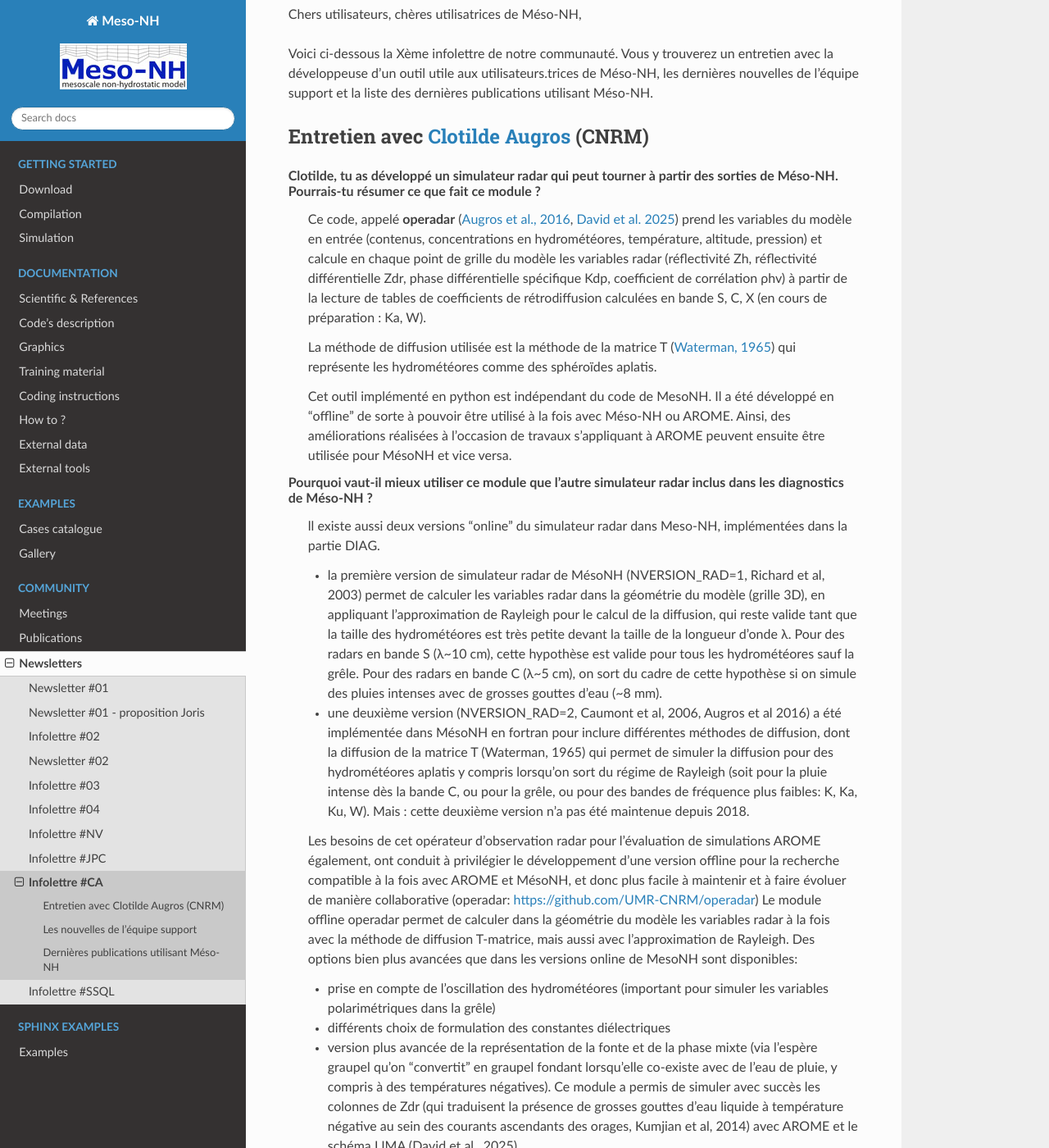
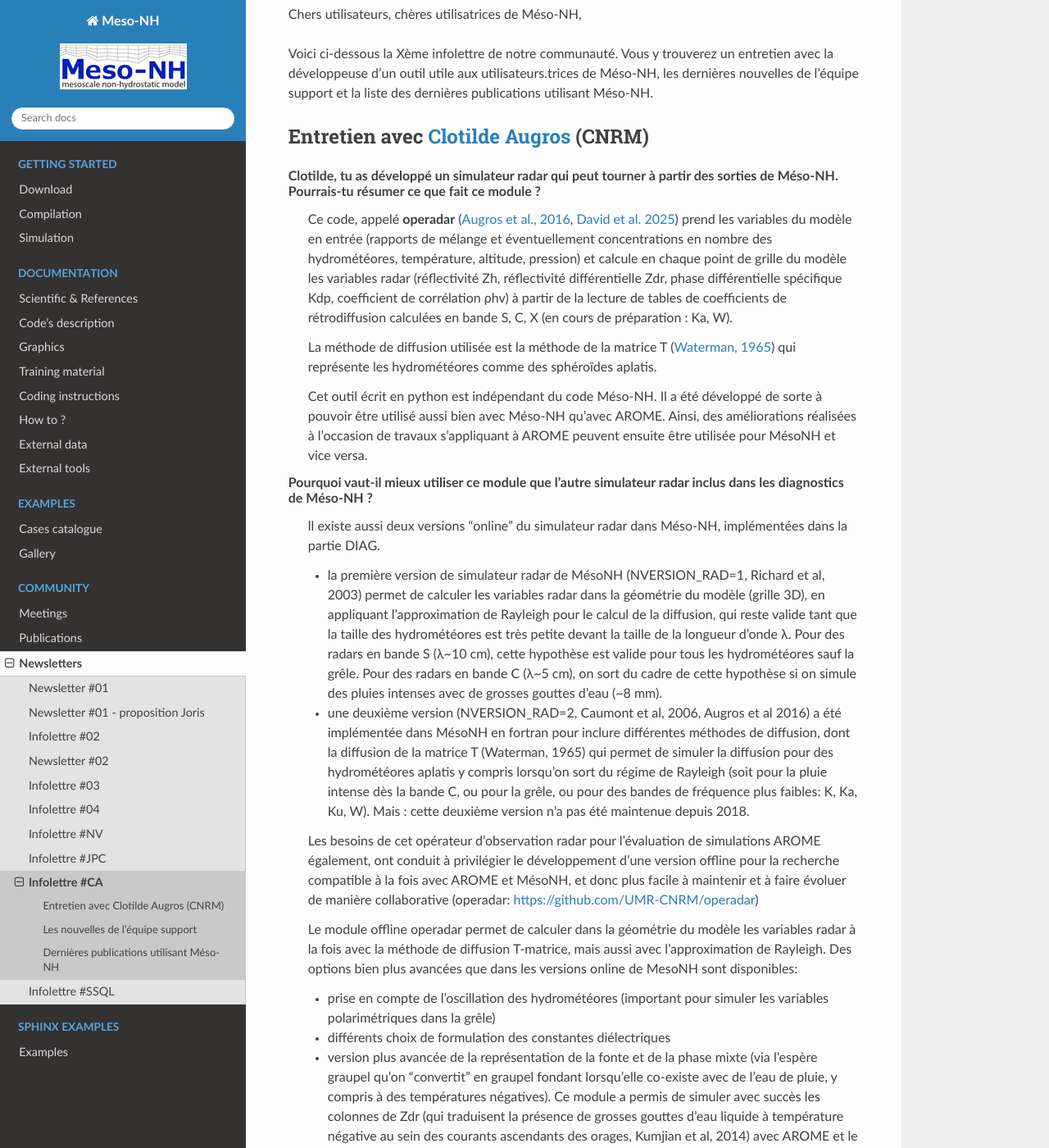
Before and after one commit to JorisPianezze/mesonh_beta_test_guide, a Sphinx documentation site: the page built from docs/source/community/newsletters/newsletter_CA.rst, in a window 1280 px wide and 1400 px high, scrolled down 202 px. Shown: the whole window at 82% size. Built offline with Sphinx 7.4.7 and the Read the Docs theme 3.1.0, drawn with Linux system fonts in a browser that asks for light colours; pages that are not in the unit, such as notebooks, are missing from menus; some of the changed text lies outside the part shown.

Commit message:
Update newsletter_CA.rst

```diff
--- a/docs/source/community/newsletters/newsletter_CA.rst
+++ b/docs/source/community/newsletters/newsletter_CA.rst
@@ -12,21 +12,22 @@
 ************************************************************************************
 
 Clotilde, tu as développé un simulateur radar qui peut tourner à partir des sorties de Méso-NH. Pourrais-tu résumer ce que fait ce module ?
-  Ce code, appelé **operadar** (`Augros et al., 2016 <https://doi.org/10.1002/qj.2572>`_, `David et al. 2025 <https://doi.org/10.5194/egusphere-2025-685>`_) prend les variables du modèle en entrée (contenus, concentrations en hydrométéores, température, altitude, pression) et calcule en chaque point de grille du modèle les variables radar (réflectivité Zh, réflectivité différentielle Zdr, phase différentielle spécifique Kdp, coefficient de corrélation ρhv) à partir de la lecture de tables de coefficients de rétrodiffusion calculées en bande S, C, X (en cours de préparation : Ka, W).
+  Ce code, appelé **operadar** (`Augros et al., 2016 <https://doi.org/10.1002/qj.2572>`_, `David et al. 2025 <https://doi.org/10.5194/egusphere-2025-685>`_) prend les variables du modèle en entrée (rapports de mélange et éventuellement concentrations en nombre des hydrométéores, température, altitude, pression) et calcule en chaque point de grille du modèle les variables radar (réflectivité Zh, réflectivité différentielle Zdr, phase différentielle spécifique Kdp, coefficient de corrélation ρhv) à partir de la lecture de tables de coefficients de rétrodiffusion calculées en bande S, C, X (en cours de préparation : Ka, W).
 
   La méthode de diffusion utilisée est la méthode de la matrice T (`Waterman, 1965 <https://doi.org/10.1109/PROC.1965.4058>`_) qui représente les hydrométéores comme des sphéroïdes aplatis.
 
-  Cet outil implémenté en python est indépendant du code de MesoNH. Il a été développé en “offline” de sorte à pouvoir être utilisé à la fois avec Méso-NH ou AROME. Ainsi, des améliorations réalisées à l’occasion de travaux s’appliquant à AROME peuvent ensuite être utilisée pour MésoNH et vice versa.
+  Cet outil écrit en python est indépendant du code Méso-NH. Il a été développé de sorte à pouvoir être utilisé aussi bien avec Méso-NH qu'avec AROME. Ainsi, des améliorations réalisées à l’occasion de travaux s’appliquant à AROME peuvent ensuite être utilisée pour MésoNH et vice versa.
 
 Pourquoi vaut-il mieux utiliser ce module que l'autre simulateur radar inclus dans les diagnostics de Méso-NH ?
-  ll existe aussi deux versions “online” du simulateur radar dans Meso-NH, implémentées dans la partie DIAG.
+  ll existe aussi deux versions “online” du simulateur radar dans Méso-NH, implémentées dans la partie DIAG.
 
   - la première version de simulateur radar de MésoNH (NVERSION_RAD=1, Richard et al, 2003) permet de calculer les variables radar dans la géométrie du modèle (grille 3D), en appliquant l’approximation de Rayleigh pour le calcul de la diffusion, qui reste valide tant que la taille des hydrométéores est très petite devant la taille de la longueur d’onde λ. Pour des radars en bande S (λ~10 cm), cette hypothèse est valide pour tous les hydrométéores sauf la grêle. Pour des radars en bande C (λ~5 cm), on sort du cadre de cette hypothèse si on simule des pluies intenses avec de grosses gouttes d’eau (~8 mm).
 
   - une deuxième version (NVERSION_RAD=2, Caumont et al, 2006, Augros et al 2016) a été implémentée dans MésoNH en fortran pour inclure différentes méthodes de diffusion, dont la diffusion de la matrice T (Waterman, 1965) qui permet de simuler la diffusion pour des hydrométéores aplatis y compris lorsqu’on sort du régime de Rayleigh (soit pour la pluie intense dès la bande C, ou pour la grêle, ou pour des bandes de fréquence plus faibles: K, Ka, Ku, W). Mais : cette deuxième version n’a pas été maintenue depuis 2018.
 
   Les besoins de cet opérateur d’observation radar pour l’évaluation de simulations AROME également, ont conduit à privilégier le développement d’une version offline pour la recherche compatible à la fois avec AROME et MésoNH, et donc plus facile à maintenir et à faire évoluer de manière collaborative (operadar: https://github.com/UMR-CNRM/operadar)
-  Le module offline operadar permet de calculer dans la géométrie du modèle les variables radar à la fois avec la méthode de diffusion T-matrice, mais aussi avec l’approximation de Rayleigh.   Des options bien plus avancées que dans les versions online de MesoNH sont disponibles:
+
+  Le module offline operadar permet de calculer dans la géométrie du modèle les variables radar à la fois avec la méthode de diffusion T-matrice, mais aussi avec l’approximation de Rayleigh. Des options bien plus avancées que dans les versions online de MesoNH sont disponibles:
 
   - prise en compte de l’oscillation des hydrométéores (important pour simuler les variables polarimétriques dans la grêle)
 
@@ -35,7 +36,8 @@
   - version plus avancée de la représentation de la fonte et de la phase mixte (via l'espère graupel qu'on "convertit" en graupel fondant lorsqu'elle co-existe avec de l'eau de pluie, y compris à des températures négatives). Ce module a permis de simuler avec succès les colonnes de Zdr (qui traduisent la présence de grosses gouttes d’eau liquide à température négative au sein des courants ascendants des orages, Kumjian et al, 2014) avec AROME et le schéma LIMA (David et al., 2025)
 
   - le code utilise explicitement la concentration lorsque celle-ci est pronostique (2-moments), pour calculer les variables radars intégrées sur la distribution de taille
-Les comparaisons entre simulations et observations montrent une très bonne représentation des variables Zh, Zdr et Kdp dans la pluie avec le schéma microphysique LIMA (David et al. 2025) sur plus de 30 cas d’orage simulés avec AROME.
+
+  Les comparaisons entre simulations et observations montrent une très bonne représentation des variables Zh, Zdr et Kdp dans la pluie avec le schéma microphysique LIMA (David et al. 2025) sur plus de 30 cas d’orage simulés avec AROME. La Figure 1 ci-dessous illustre la très bonne capacité du schéma microphysique LIMA couplé à AROME à reproduire des réflectivités simulées dans les cœurs convectifs (en vert) si on ne considère pas la grêle dans les observations (courbe grise). Au contraire, avec le schéma microphysique ICE3 (courbe orange), les réflectivités maximales sont largement sous-estimées.
 
 .. figure:: figure_reflectivity.png
   :width: 500
```
Also changed, not shown: other parts of docs/source/community/newsletters/newsletter_CA.rst (+4 -4 lines).
